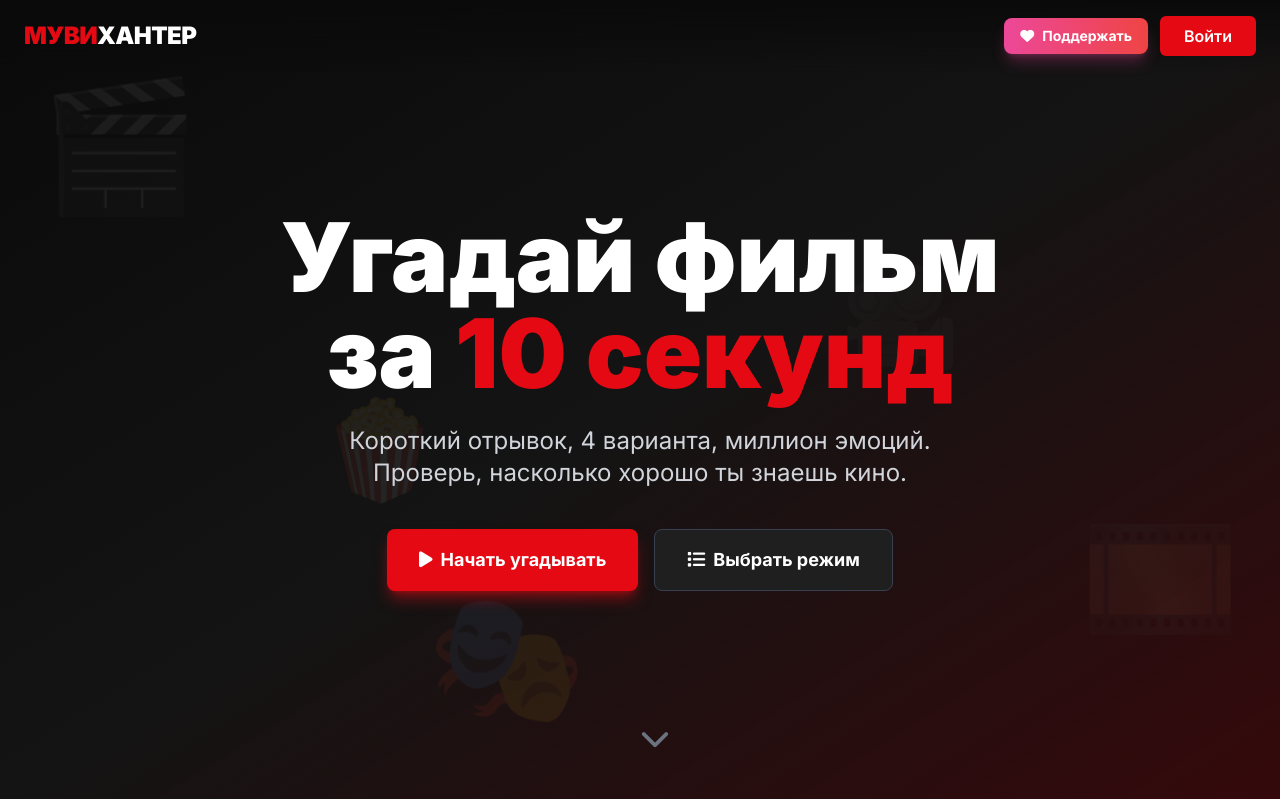
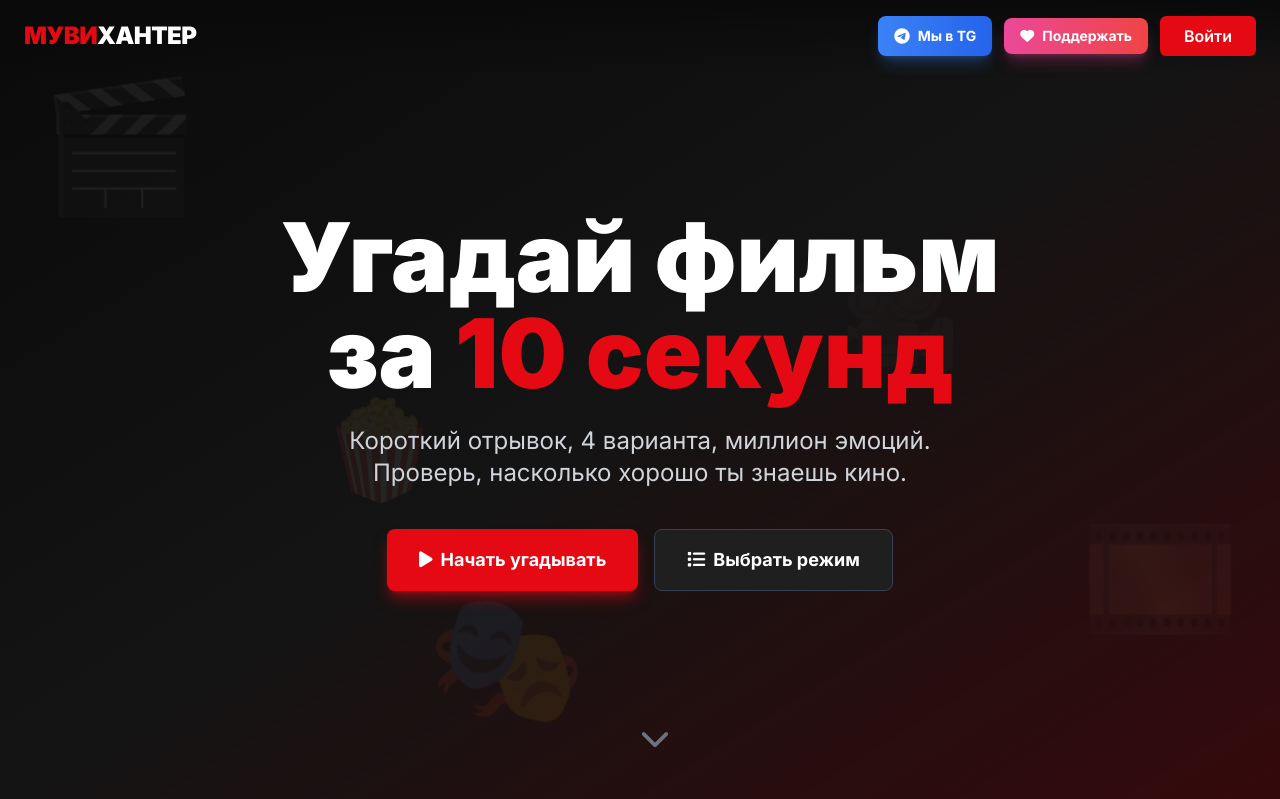
Before and after one commit to myhicursed/moviehunter, a FastAPI app: page / in a window 1280 px wide. Shown: the top 799 px of the page. Run offline with FastAPI, Linux system fonts and the light colour scheme; data that the repository does not hold is empty; parts of the project's set-up code (start-up, migrations or seed data) failed here and were passed over; some libraries are stand-ins or nearby versions.

Commit message:
Add Telegram button to header

```diff
--- a/app/templates/index.html
+++ b/app/templates/index.html
@@ -60,7 +60,7 @@
             <div class="flex items-center justify-between mb-4 flex-wrap gap-2">
                 <div>
                     <h3 class="text-lg font-black flex items-center gap-2">
-                        🔥 Твой стрик: <span id="streakDays" class="text-brand">0</span> дн.
+                        🔥 Дней подряд: <span id="streakDays" class="text-brand">0</span> дн.
                     </h3>
                     <p id="streakHint" class="text-gray-400 text-sm mt-1">
                         Начни серию сегодня! За 7 дней подряд — <span class="text-yellow-400 font-bold">+50 очков</span>
--- a/app/templates/partials/header.html
+++ b/app/templates/partials/header.html
@@ -8,11 +8,19 @@
         </a>
 
         <!-- Правая часть -->
-        <div class="flex items-center gap-3">
+        <div class="flex items-center gap-2 md:gap-3">
 
-            <!-- Кнопка "Поддержать" (всегда видна) -->
+            <!-- Кнопка Telegram-канала -->
+            <a href="https://t.me/moviehunterquiz" target="_blank" rel="noopener noreferrer"
+                class="inline-flex items-center gap-2 px-3 md:px-4 py-2 bg-gradient-to-r from-blue-500 to-blue-600 hover:from-blue-600 hover:to-blue-700 transition rounded-lg font-bold text-sm shadow-lg shadow-blue-500/30"
+                title="Наш Telegram-канал">
+                <i class="fa-brands fa-telegram text-base"></i>
+                <span class="hidden sm:inline">Мы в TG</span>
+            </a>
+
+            <!-- Кнопка "Поддержать" -->
             <a href="/support" target="_blank"
-                class="inline-flex items-center gap-2 px-4 py-2 bg-gradient-to-r from-pink-500 to-red-500 hover:from-pink-600 hover:to-red-600 transition rounded-lg font-bold text-sm shadow-lg shadow-pink-500/30"
+                class="inline-flex items-center gap-2 px-3 md:px-4 py-2 bg-gradient-to-r from-pink-500 to-red-500 hover:from-pink-600 hover:to-red-600 transition rounded-lg font-bold text-sm shadow-lg shadow-pink-500/30"
                 title="Поддержать проект">
                 <i class="fa-solid fa-heart"></i>
                 <span class="hidden sm:inline">Поддержать</span>
```
